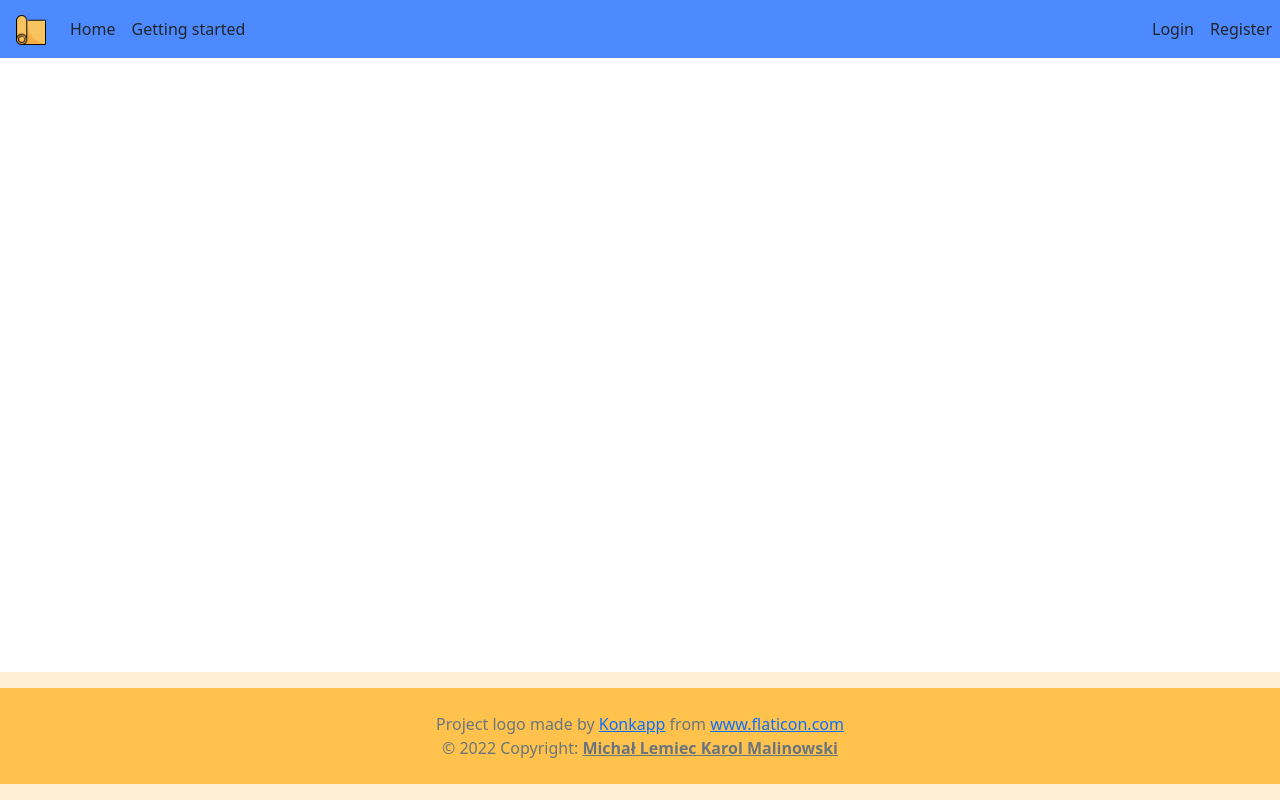
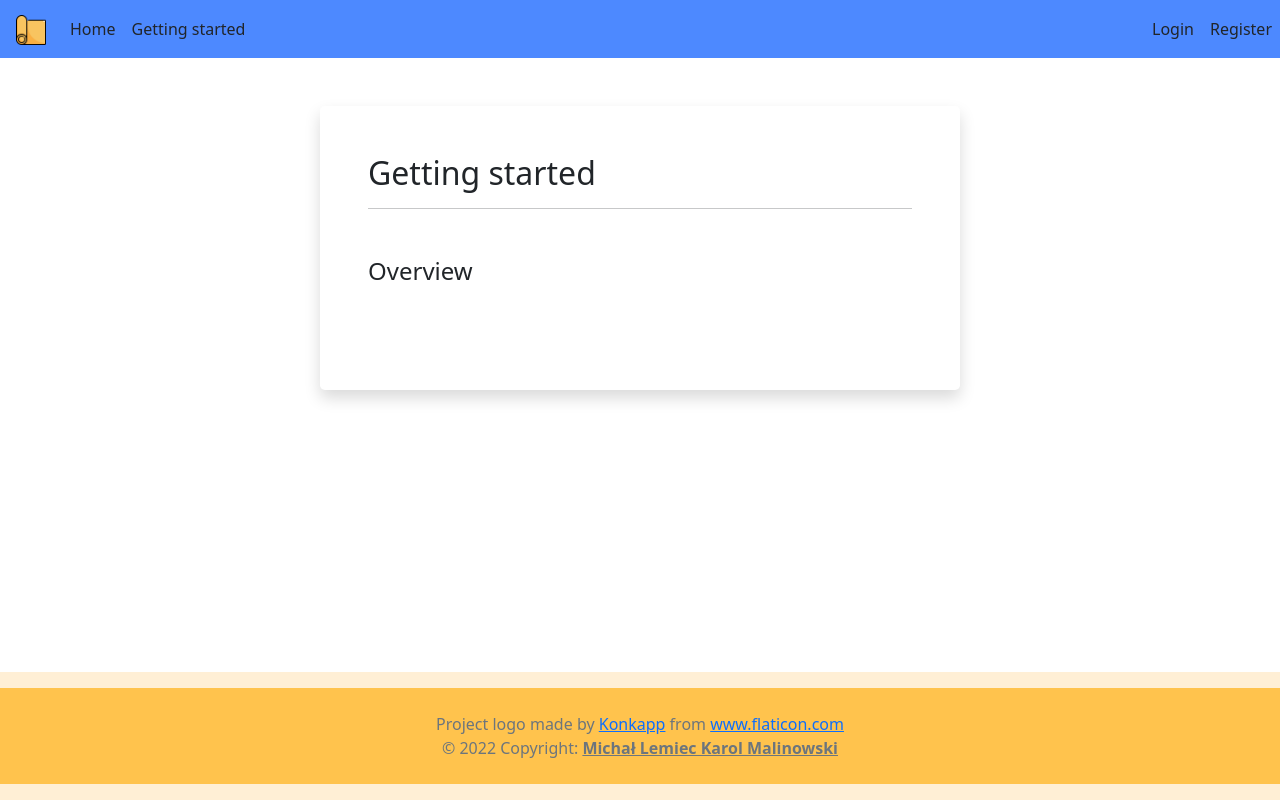
Before and after one commit to malkarol/mat_project, a Vue app in the folder frontend/: page /getting-started in a window 1280 px wide. Built offline with nearby package versions, Linux system fonts and the light colour scheme.

Commit message:
Add getting-started component

```diff
--- a/frontend/src/components/NavBar.vue
+++ b/frontend/src/components/NavBar.vue
@@ -15,7 +15,7 @@
           <router-link class="nav-link" to="/" style="text-decoration: none; color: inherit;" >Home</router-link>
         </li>
         <li class="nav-item">
-          <router-link class="nav-link" to="/" style="text-decoration: none; color: inherit;">Getting started</router-link>
+          <router-link class="nav-link" to="/getting-started" style="text-decoration: none; color: inherit;">Getting started</router-link>
         </li>
         <!-- <li v-if="isLogged() === true"  class="nav-item">
           <router-link class="nav-link" to="/session" style="text-decoration: none; color: inherit;">SingleSession[Preview]</router-link>
--- a/frontend/src/router/index.js
+++ b/frontend/src/router/index.js
@@ -28,6 +28,11 @@ const routes = [
       requireLogin: true
     },
     component: () => import(/* webpackChunkName: "about" */ '../views/SessionsPanel.vue')
+  },
+  {
+    path: '/getting-started',
+    name: 'GettingStarted',
+    component: () => import(/* webpackChunkName: "about" */ '../views/GettingStarted.vue')
   },
   {
     path: '/session/:id',
--- /dev/null
+++ b/frontend/src/views/GettingStarted.vue
@@ -0,0 +1,18 @@
+<template>
+<div class="col-lg-10 mx-auto w-50">
+    <div class="card border-0 shadow rounded-3 my-5">
+        <div class="card-body p-4 p-sm-5 mb-5">
+            <div>
+                <h2>Getting started</h2>
+                <hr />
+            </div>
+            <section class="mt-5">
+                <div>
+                    <h4>Overview</h4>
+                </div>
+            </section>
+        </div>
+
+    </div>
+</div>
+</template>
```
